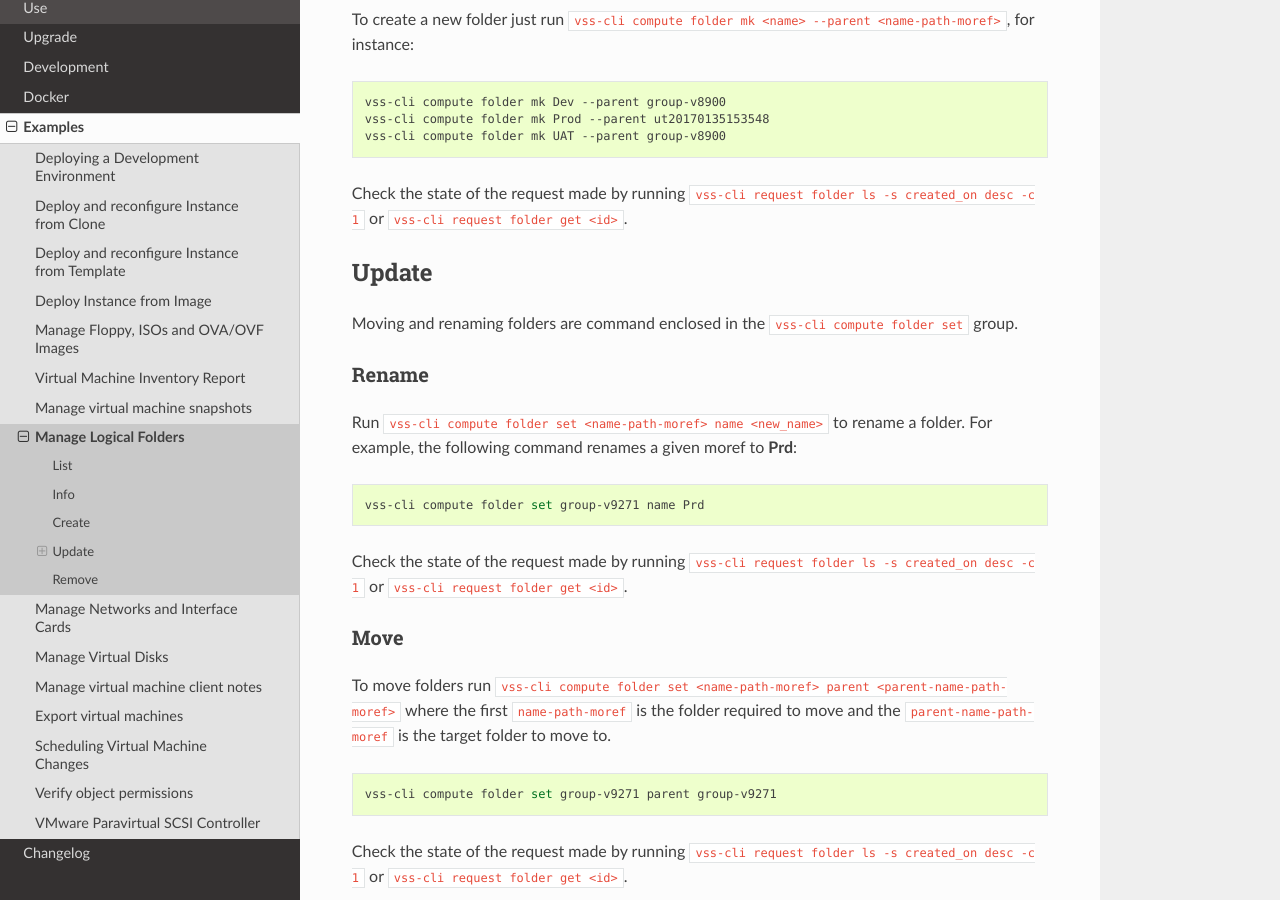
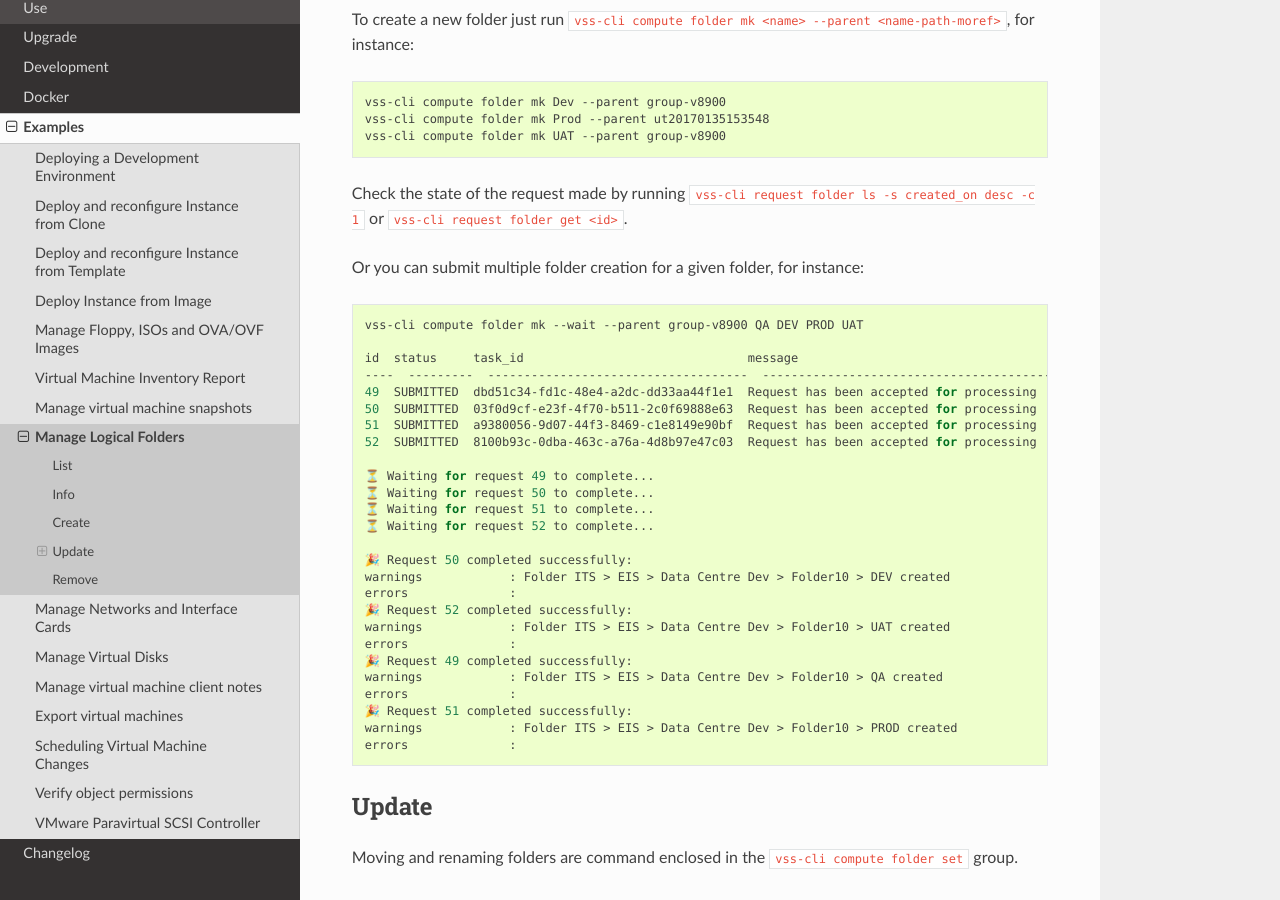
Before and after one commit to EIS-ITS/vss-cli, a Sphinx documentation site: the page built from docs/examples/folder.rst, in a window 1280 px wide and 900 px high, scrolled down 1304 px. Built offline with Sphinx 7.4.7 and the Read the Docs theme 2.0.0, drawn with Linux system fonts in a browser that asks for light colours; the version number could not be read and is left out; some of the changed text lies outside the part shown.

Commit message:
Issue #208: ⚡️compute/folder/mk support for multiple values - Multiple folder creation in a single command - wait flag --wait to follow request cycle - fixes #208

```diff
--- a/docs/examples/folder.rst
+++ b/docs/examples/folder.rst
@@ -82,6 +82,37 @@ Check the state of the request made by running
 ``vss-cli request folder ls -s created_on desc -c 1`` or
 ``vss-cli request folder get <id>``.
 
+Or you can submit multiple folder creation for a given folder, for instance:
+
+.. code-block:: bash
+
+    vss-cli compute folder mk --wait --parent group-v8900 QA DEV PROD UAT
+
+    id  status     task_id                               message
+    ----  ---------  ------------------------------------  ----------------------------------------
+    49  SUBMITTED  dbd51c34-fd1c-48e4-a2dc-dd33aa44f1e1  Request has been accepted for processing
+    50  SUBMITTED  03f0d9cf-e23f-4f70-b511-2c0f69888e63  Request has been accepted for processing
+    51  SUBMITTED  a9380056-9d07-44f3-8469-c1e8149e90bf  Request has been accepted for processing
+    52  SUBMITTED  8100b93c-0dba-463c-a76a-4d8b97e47c03  Request has been accepted for processing
+
+    ⏳ Waiting for request 49 to complete...
+    ⏳ Waiting for request 50 to complete...
+    ⏳ Waiting for request 51 to complete...
+    ⏳ Waiting for request 52 to complete...
+
+    🎉 Request 50 completed successfully:
+    warnings            : Folder ITS > EIS > Data Centre Dev > Folder10 > DEV created
+    errors              :
+    🎉 Request 52 completed successfully:
+    warnings            : Folder ITS > EIS > Data Centre Dev > Folder10 > UAT created
+    errors              :
+    🎉 Request 49 completed successfully:
+    warnings            : Folder ITS > EIS > Data Centre Dev > Folder10 > QA created
+    errors              :
+    🎉 Request 51 completed successfully:
+    warnings            : Folder ITS > EIS > Data Centre Dev > Folder10 > PROD created
+    errors              :
+
 Update
 ------
 
@@ -139,7 +170,7 @@ for instance:
 
 To delete multiple folders and wait for requests to complete, execute the following command:
 
-.. code-block: bash
+.. code-block:: bash
 
     vss-cli compute folder rm --wait Folder1 Folder2
 
```
Also changed, not shown: .bumpversion.cfg, 4 other files.
